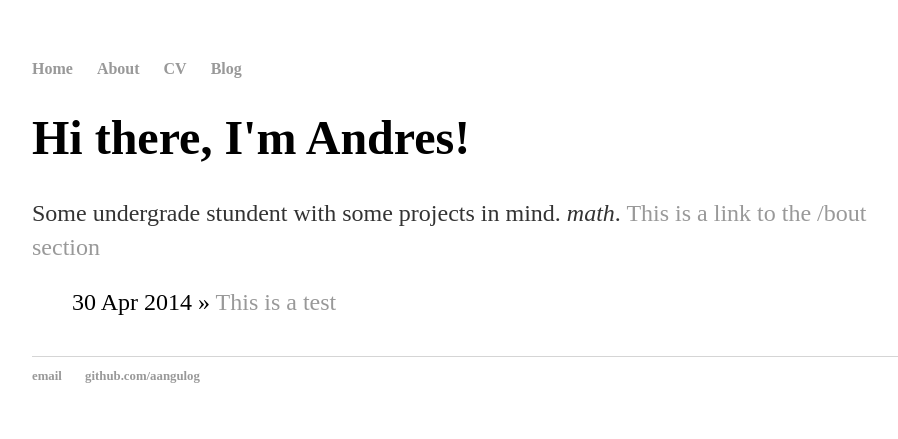
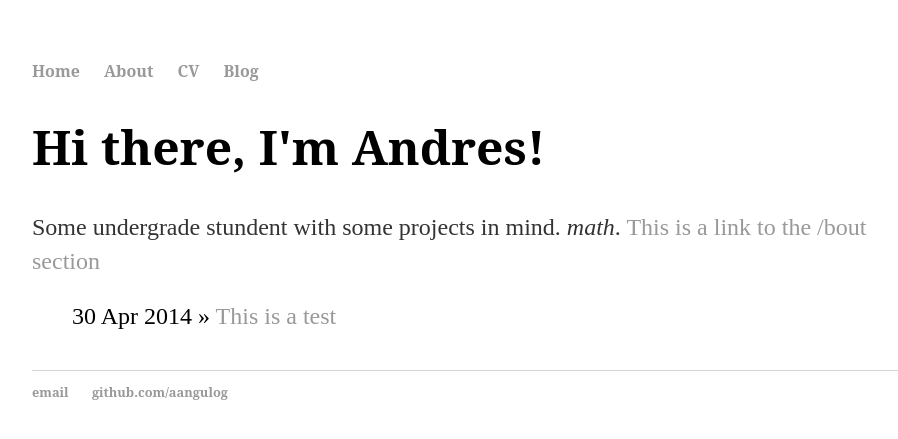
Before and after one commit to aangulog/aangulog.github.io, a Jekyll site: the page built from index.html, in a window 1280 px wide. Shown: the top 439 px of the page, without its empty margins (160-1058 px from the left). Built offline with Jekyll 4.4.1, drawn with Linux system fonts in a browser that asks for light colours.

Commit message:
Correction ,

```diff
--- a/css/main.css
+++ b/css/main.css
@@ -3,7 +3,7 @@ body {
     width: 70%;
 }
 nav ul, footer ul {
-    font-family:'Serif', 'Sans-Serif'. 'Monospaced';
+    font-family:'Serif', 'Sans-Serif', 'Monospaced';
     padding: 0px;
     list-style: none;
     font-weight: bold;
@@ -21,7 +21,7 @@ a:hover {
 }
 h1 {
     font-size: 3em;
-    font-family:'Serif', 'Sans-Serif'. 'Monospaced';
+    font-family:'Serif', 'Sans-Serif', 'Monospaced';
 }
 p {
     font-size: 1.5em;
```
